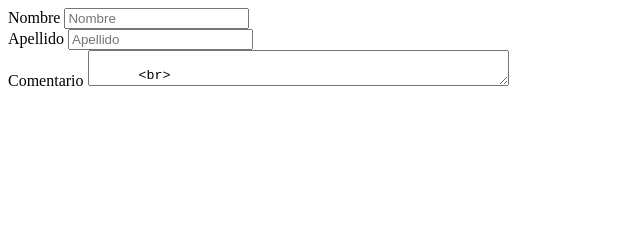
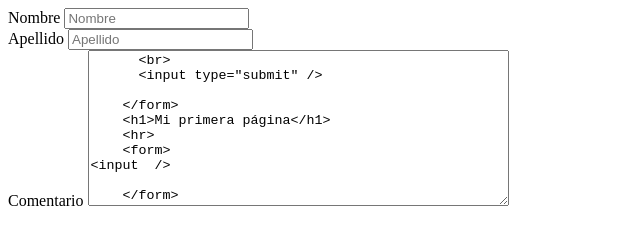
Before and after one commit to RafaCuadros06/MiPrimerRepositorio, a plain HTML site: page index.html in a window 1280 px wide. Shown: the whole page, without its empty margins (0-640 px from the left). Drawn offline with Linux system fonts and the light colour scheme.

Commit message:
Mi primer commit

```diff
--- a/index.html
+++ b/index.html
@@ -14,8 +14,7 @@
       <input type="text" id="apelldio" name="apellido" placeholder="Apellido"/>
       <br>
       <label for="comentario">Comentario</label>
-      <textarea cols="50" row="10" id="comentario" />
-
+      <textarea cols="50" rows="10" id="comentario" />
       <br>
       <input type="submit" />
 
```
